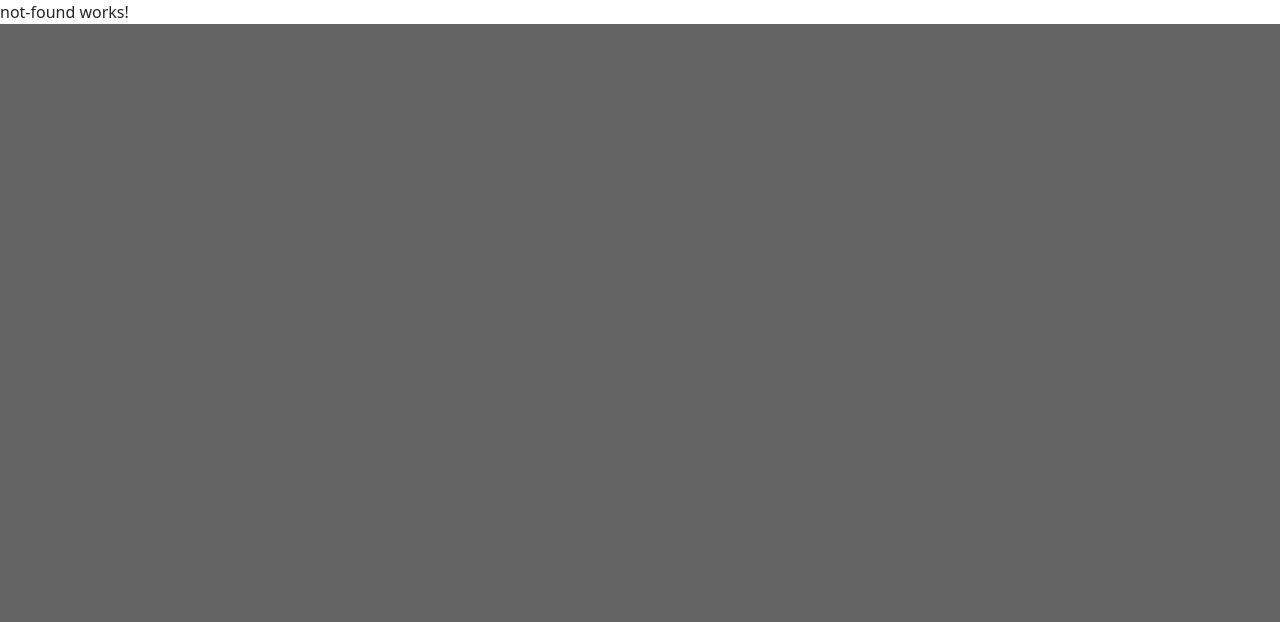
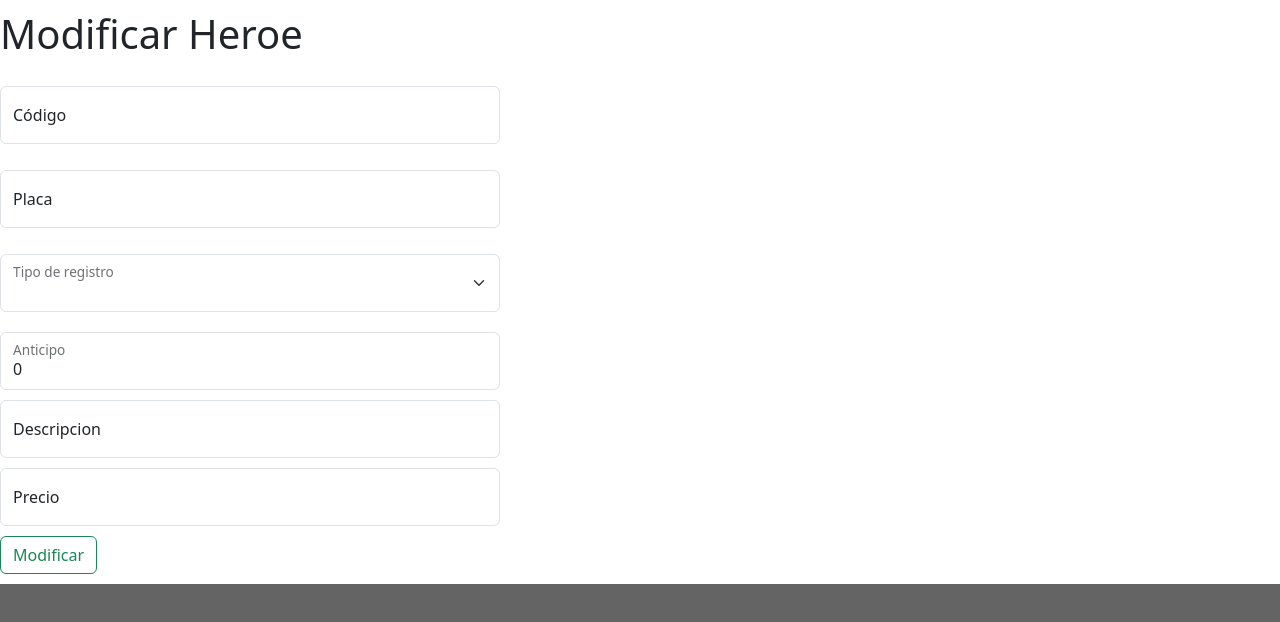
Before and after one commit to jgarzon97/ExamenH2, an Angular app: page /admin/vehiculo/ingresar/1 in a window 1280 px wide. Shown: the top 622 px of the page. Built offline with nearby package versions, Linux system fonts and the light colour scheme; no server answers.

Commit message:
resuelto el problema con las rutas para modificar

```diff
--- a/src/app/app-routing.module.ts
+++ b/src/app/app-routing.module.ts
@@ -11,7 +11,7 @@ const routes: Routes = [
   { path: 'login', component: LoginComponent },
   { path: 'admin/vehiculos', component: AdminVehiculosComponent },
   { path: 'admin/vehiculo/ingresar', component: IngresarComponent },
-  { path: 'admin/vehiculo/:id_vehiculo', component: IngresarComponent },
+  { path: 'admin/vehiculo/ingresar/:id_vehiculo', component: IngresarComponent },
   { path: 'inv/vehiculos', component: InvVehiculosComponent },
   { path: '**', component: NotFoundComponent }
 ];
--- a/src/app/components/admin-vehiculos/admin-vehiculos.component.ts
+++ b/src/app/components/admin-vehiculos/admin-vehiculos.component.ts
@@ -54,8 +54,8 @@ export class AdminVehiculosComponent {
     }, error => { console.log(error); });
   }
 
-  Modificar(idx: number) {
-    this.router.navigate(['/admin/vehiculos/', idx]);
+  Modificar(id_vehiculo: number) {
+    this.router.navigate(['admin/vehiculo/ingresar/', id_vehiculo]);
   }
 
   logout() {
--- a/src/app/components/admin-vehiculos/ingresar/ingresar.component.html
+++ b/src/app/components/admin-vehiculos/ingresar/ingresar.component.html
@@ -1,5 +1,6 @@
 <div class="fondo" style="width: 500px; padding-top: 10px;">
-    <h1 style="padding-bottom: 20px;">Registrar Vehículo</h1>
+    <h1 *ngIf="activo" style="padding-bottom: 20px;">Registrar Heroe</h1>
+    <h1 *ngIf="!activo" style="padding-bottom: 20px;">Modificar Heroe</h1>
     <form [formGroup]="vehiculo" (ngSubmit)="onSubmit()">
         <!-- Código -->
         <div style="padding-bottom: 10px;" class="form-floating mb-3">
@@ -36,7 +37,8 @@
             <label for="floatingTextarea">Precio</label>
         </div>
         <div style="padding-bottom: 10px;">
-            <button type="submit" class="btn btn-primary btn-block">Registrar</button>
+            <button *ngIf="activo" type="submit" class="btn btn-outline-success btn-block">Registrar</button>
+            <button *ngIf="!activo" type="submit" class="btn btn-outline-success btn-block">Modificar</button>
         </div>
     </form>
 </div>
--- a/src/app/components/admin-vehiculos/ingresar/ingresar.component.ts
+++ b/src/app/components/admin-vehiculos/ingresar/ingresar.component.ts
@@ -1,6 +1,6 @@
-import { Component } from '@angular/core';
+import { Component, OnInit } from '@angular/core';
 import { FormBuilder, FormGroup } from '@angular/forms';
-import { Router } from '@angular/router';
+import { ActivatedRoute, Router } from '@angular/router';
 import { VehiculosService } from 'src/app/services/vehiculos.service';
 
 @Component({
@@ -9,14 +9,17 @@ import { VehiculosService } from 'src/app/services/vehiculos.service';
   styleUrls: ['./ingresar.component.css']
 })
 
-export class IngresarComponent {
-
-  vehiculo!: FormGroup;
+export class IngresarComponent implements OnInit {
+  vehiculo: FormGroup;
+  activo: boolean = true;
+  vehiculos: any;
 
   constructor(
     private vehiculosService: VehiculosService,
-    private router: Router,
-    private fb: FormBuilder) {
+    private activatedRoute: ActivatedRoute,
+    private fb: FormBuilder,
+    private router: Router
+  ) {
     this.vehiculo = this.fb.group({
       codigo: '',
       placa: '',
@@ -26,6 +29,15 @@ export class IngresarComponent {
       anticipo: 0,
       id_usuario: ''
     });
+
+    if (this.activatedRoute.snapshot.params['id_vehiculo'] !== undefined) {
+      this.activo = false;
+      const id = this.activatedRoute.snapshot.params['id_vehiculo'];
+      console.log('ID del vehículo a editar: ' + id);
+      this.vehiculosService.getVehiculo(id).subscribe(vehiculo => {
+        this.vehiculo.patchValue(vehiculo);
+      });
+    } else this.activo = true;
   }
 
   getUserIdFromLocalStorage(): string | null {
@@ -42,13 +54,26 @@ export class IngresarComponent {
 
   onSubmit() {
     const data = this.vehiculo.value;
-    console.log(data);
-    this.vehiculosService.createVehiculo(data).subscribe(
-      response => {
-        window.location.href = '/admin/vehiculos';
-      }, error => {
-        console.log("Error: " + error)
-      }
-    );
+    if (!this.activo) {
+      this.vehiculosService.updateVehiculo(data.id_vehiculo, data).subscribe(
+        response => {
+          console.log("Modificado: " + JSON.stringify(data));
+          this.router.navigate(['/admin/vehiculos']);
+        },
+        error => {
+          console.error("Error: " + JSON.stringify(error));
+        }
+      );
+    } else {
+      this.vehiculosService.createVehiculo(data).subscribe(
+        response => {
+          console.log("Registrado: " + JSON.stringify(data));
+          this.router.navigate(['/admin/vehiculos']);
+        },
+        error => {
+          console.error("Error: " + JSON.stringify(error));
+        }
+      );
+    }
   }
 }
```
